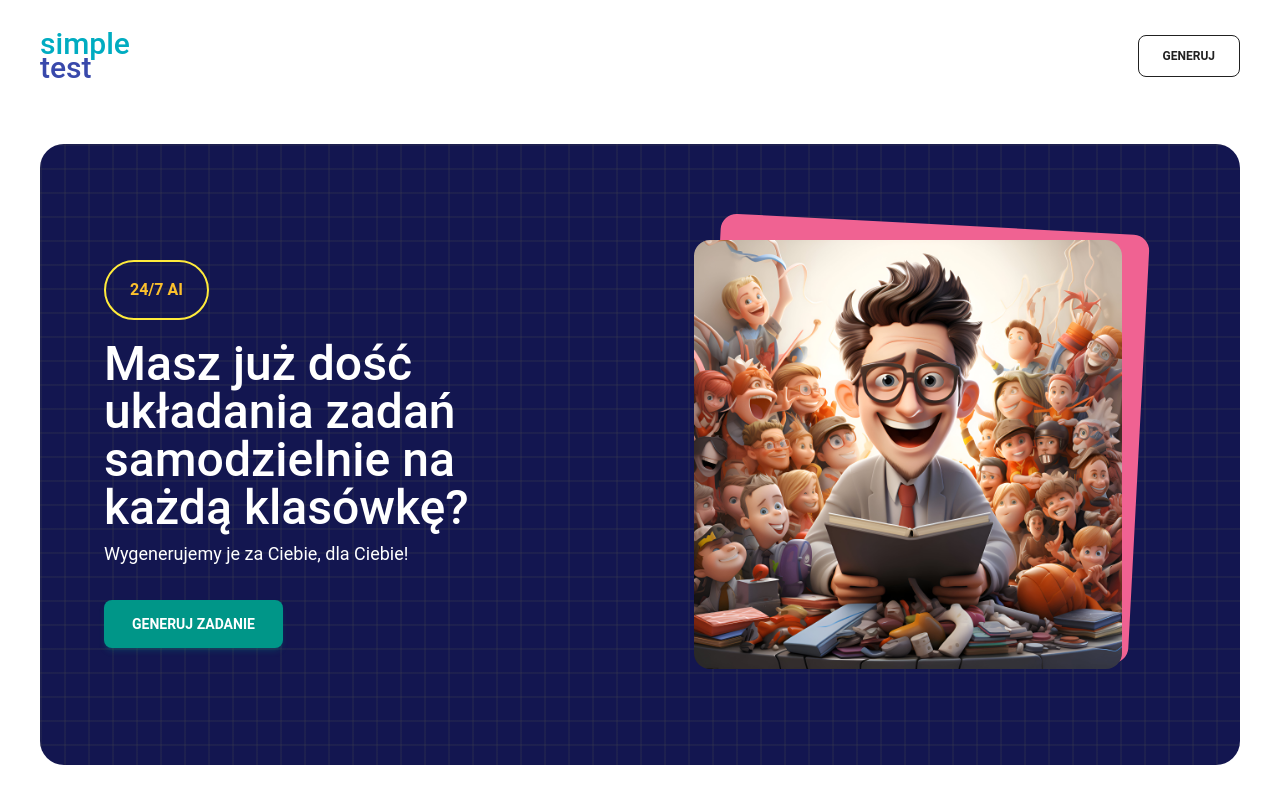
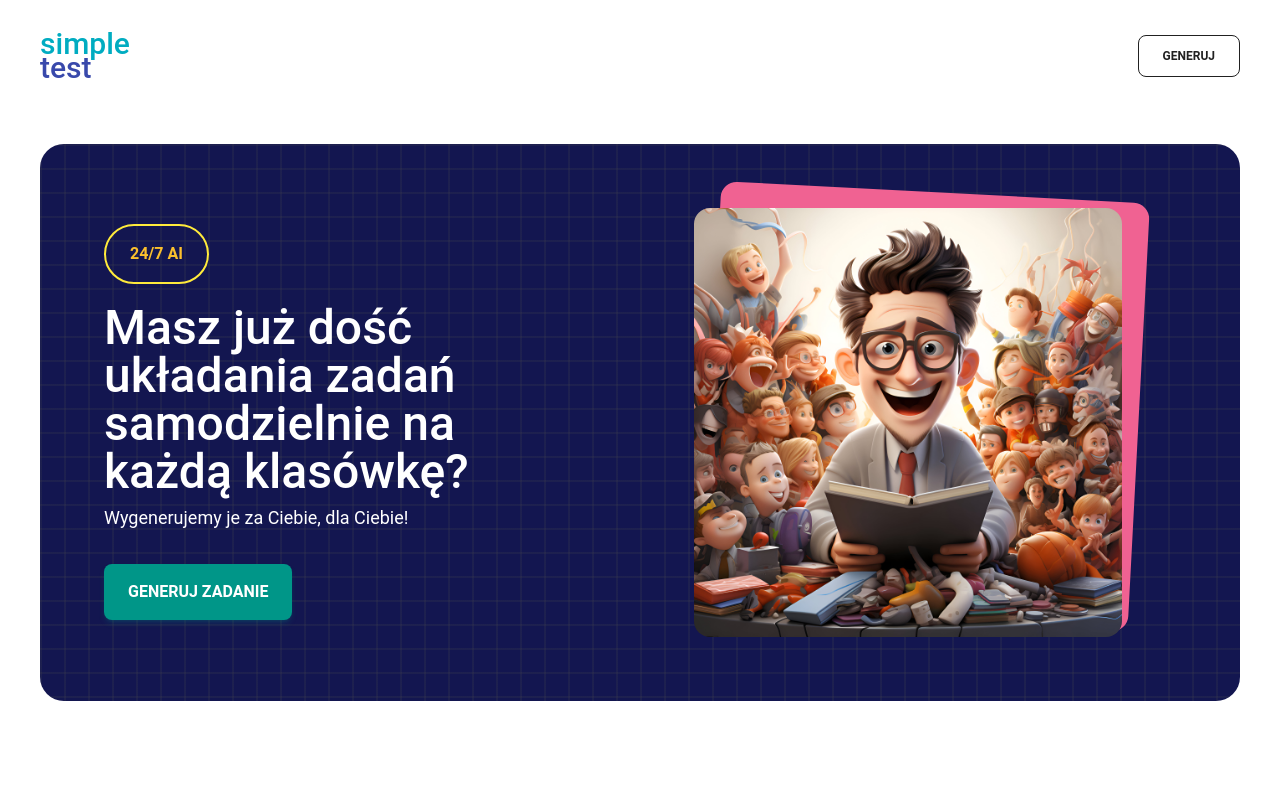
Before and after one commit to kompetencyjny24/AIEducationFrontend, a React (Create React App) app: page / in a window 1280 px wide. Built offline with nearby package versions, Linux system fonts and the light colour scheme.

Commit message:
Button size changed in Home.tsx

```diff
--- a/src/pages/Home.tsx
+++ b/src/pages/Home.tsx
@@ -26,7 +26,7 @@ const Home = () => {
 
             <div className="absolute bottom-0 left-0 right-0 top-0 bg-[linear-gradient(to_right,#4f4f4f2e_2px,transparent_2px),linear-gradient(to_bottom,#4f4f4f2e_2px,transparent_2px)] bg-[size:24px_24px] rounded-3xl"/>
 
-            <div className="relative w-full h-fit p-16 flex text-white">
+            <div className="relative w-full h-fit px-16 py-8 flex text-white">
 
               <div className="flex-1 flex flex-col justify-center gap-2">
 
@@ -49,7 +49,8 @@ const Home = () => {
                 to="/generate"
                 className="mt-6">
 
-                  <Button variant="filled" size="lg" color="teal" {...MUI_ERROR}>
+                  <Button variant="filled" size="lg" color="teal" {...MUI_ERROR}
+                  className="py-4 px-6 text-md">
                     Generuj zadanie
                   </Button>
 
```
